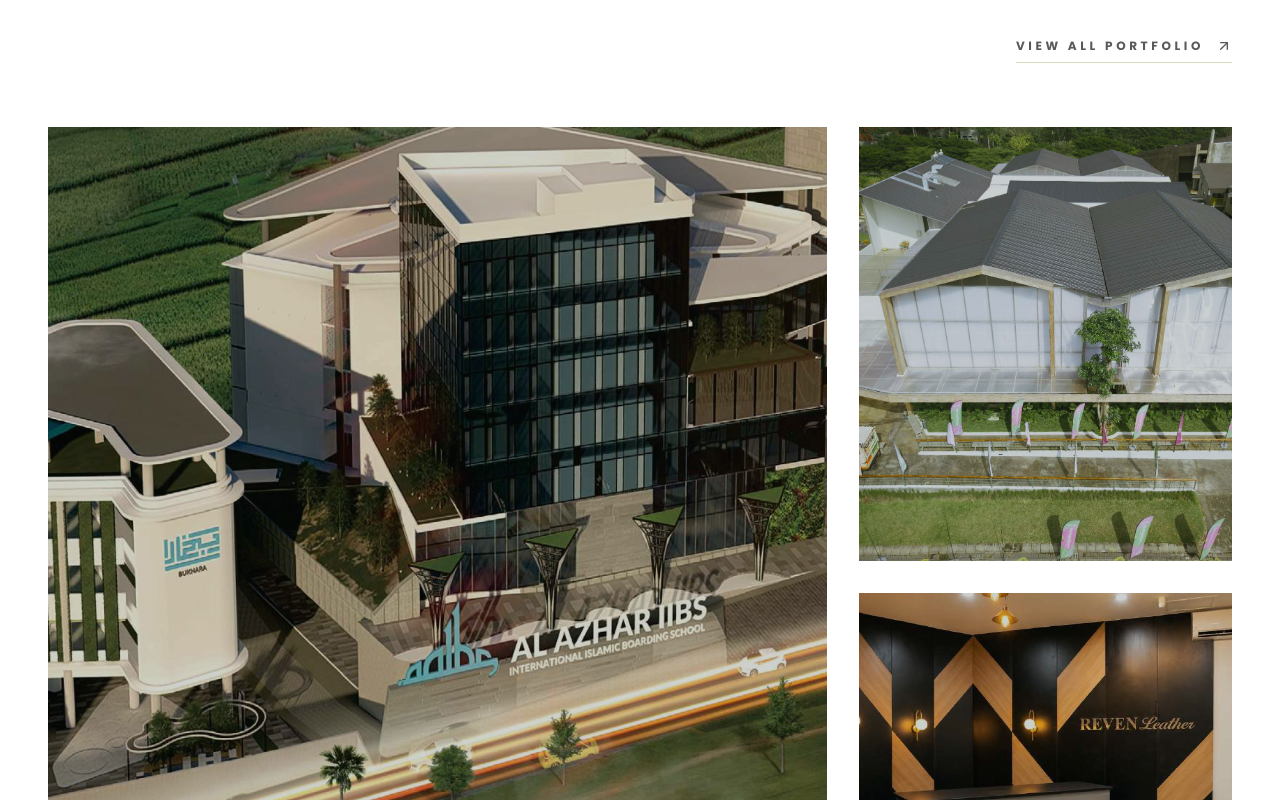
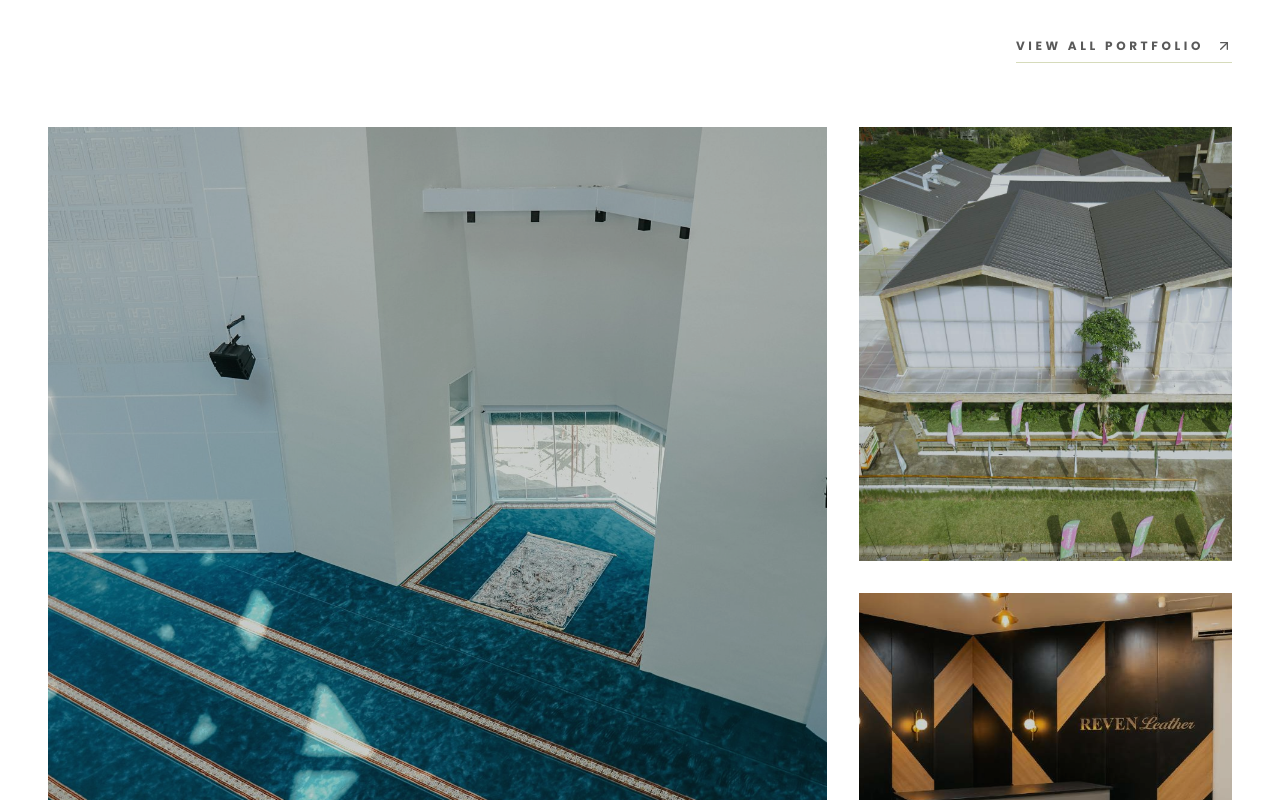
Before and after one commit to hellomybite-netizen/ilalang-new, a React (Vite) app: page / in a window 1280 px wide. Shown: the part 1100-1900 px from the top of the page. Built offline with nearby package versions, Linux system fonts and the light colour scheme.

Commit message:
Update homepage showcase image for Al Azhar IIBS
Replace portfolio thumbnail with a dedicated mosque interior photo
for the large featured slot on the homepage.

```diff
--- a/src/components/home/Showcase.tsx
+++ b/src/components/home/Showcase.tsx
@@ -8,7 +8,7 @@
     id: "al-azhar-iibs",
     title: "Al Azhar IIBS",
     category: "Educational",
-    image: "/images/portfolio/al-azhar-iibs/01.jpg",
+    image: "/images/showcase/al-azhar-iibs-mosque.jpg",
     location: "Tangerang Selatan",
     gridArea: "lg:col-span-8 lg:row-span-2"
   },
```
Also changed, not shown: public/images/showcase/al-azhar-iibs-mosque.jpg (added).
